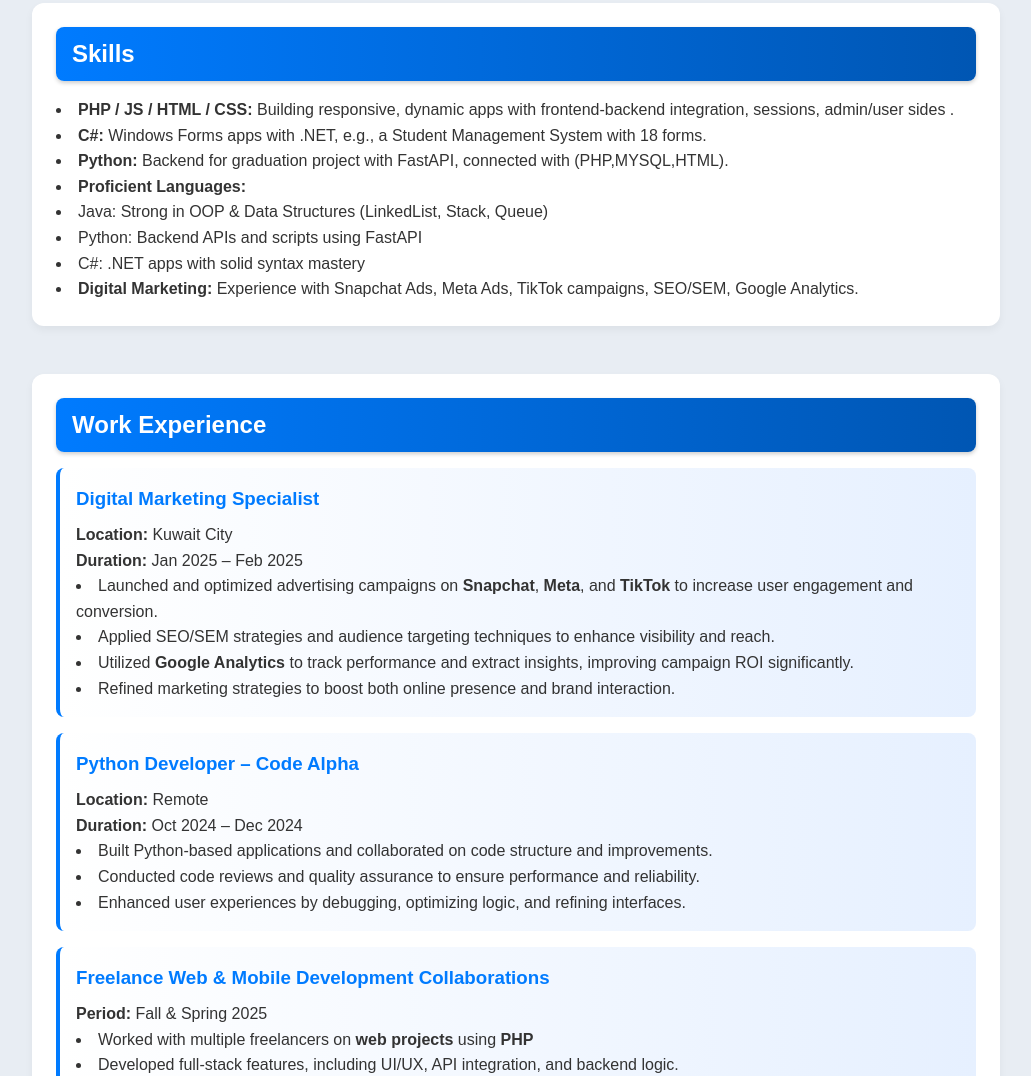
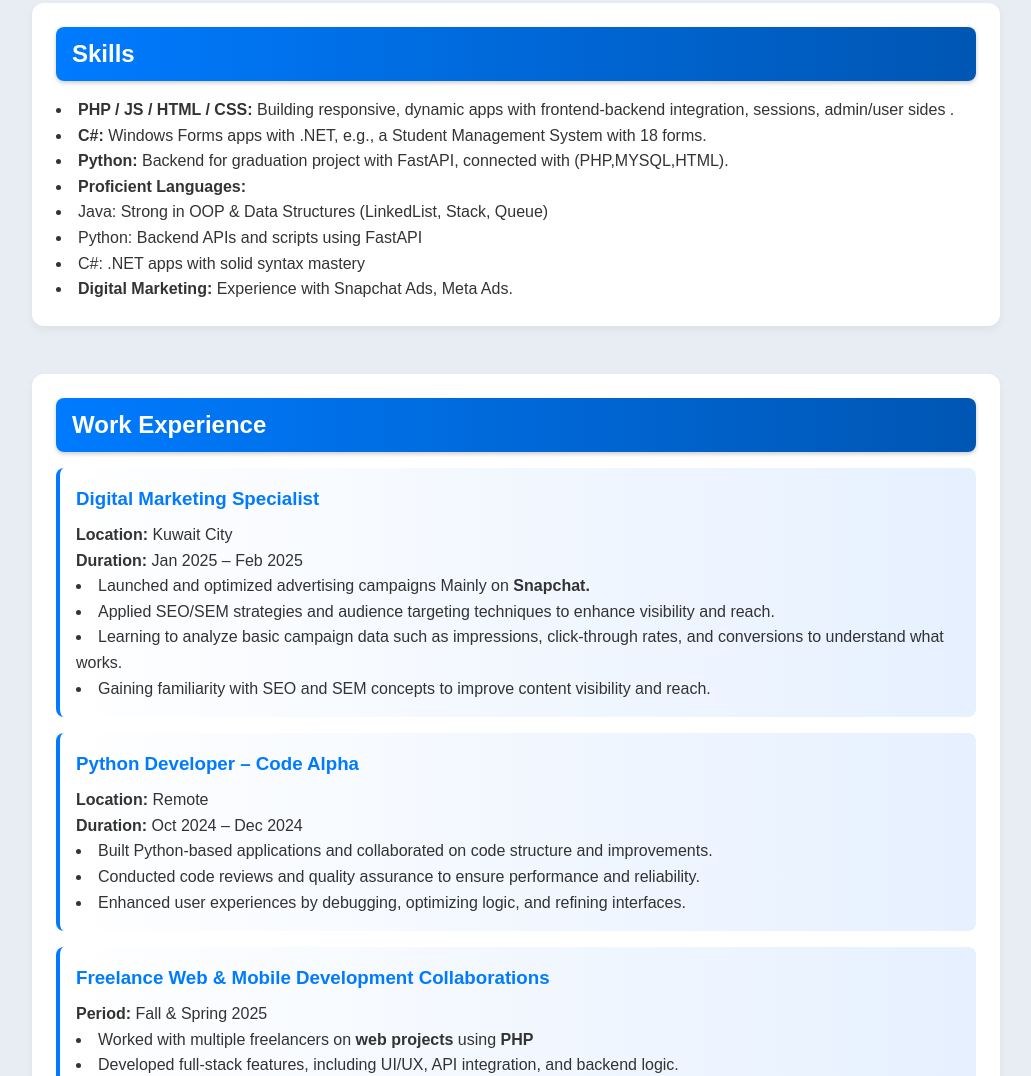
Before and after one commit to Awehbi11/Ali-Wehbi-portfolio, a plain HTML site: page index.html in a window 1280 px wide. Shown: the part 2024-3100 px from the top of the page, without its empty margins (124-1155 px from the left). Drawn offline with nearby package versions, Linux system fonts and the light colour scheme.

Commit message:
Update index.html

```diff
--- a/index.html
+++ b/index.html
@@ -268,7 +268,7 @@ nav a:hover {
 
             <li>Python: Backend APIs and scripts using FastAPI</li>
             <li>C#: .NET apps with solid syntax mastery</li>
-            <li><strong>Digital Marketing:</strong> Experience with Snapchat Ads, Meta Ads, TikTok campaigns, SEO/SEM, Google Analytics.</li>
+            <li><strong>Digital Marketing:</strong> Experience with Snapchat Ads, Meta Ads.</li>
 
 
 
@@ -291,10 +291,10 @@ nav a:hover {
     <p><strong>Location:</strong> Kuwait City</p>
     <p><strong>Duration:</strong> Jan 2025 – Feb 2025</p>
 
-      <li>Launched and optimized advertising campaigns on <strong>Snapchat</strong>, <strong>Meta</strong>, and <strong>TikTok</strong> to increase user engagement and conversion.</li>
+      <li>Launched and optimized advertising campaigns Mainly on <strong>Snapchat.</strong></li>
       <li>Applied SEO/SEM strategies and audience targeting techniques to enhance visibility and reach.</li>
-      <li>Utilized <strong>Google Analytics</strong> to track performance and extract insights, improving campaign ROI significantly.</li>
-      <li>Refined marketing strategies to boost both online presence and brand interaction.</li>
+      <li>Learning to analyze basic campaign data such as impressions, click-through rates, and conversions to understand what works.</li>
+      <li>Gaining familiarity with SEO and SEM concepts to improve content visibility and reach.</li>
 
   </div>
 
```
